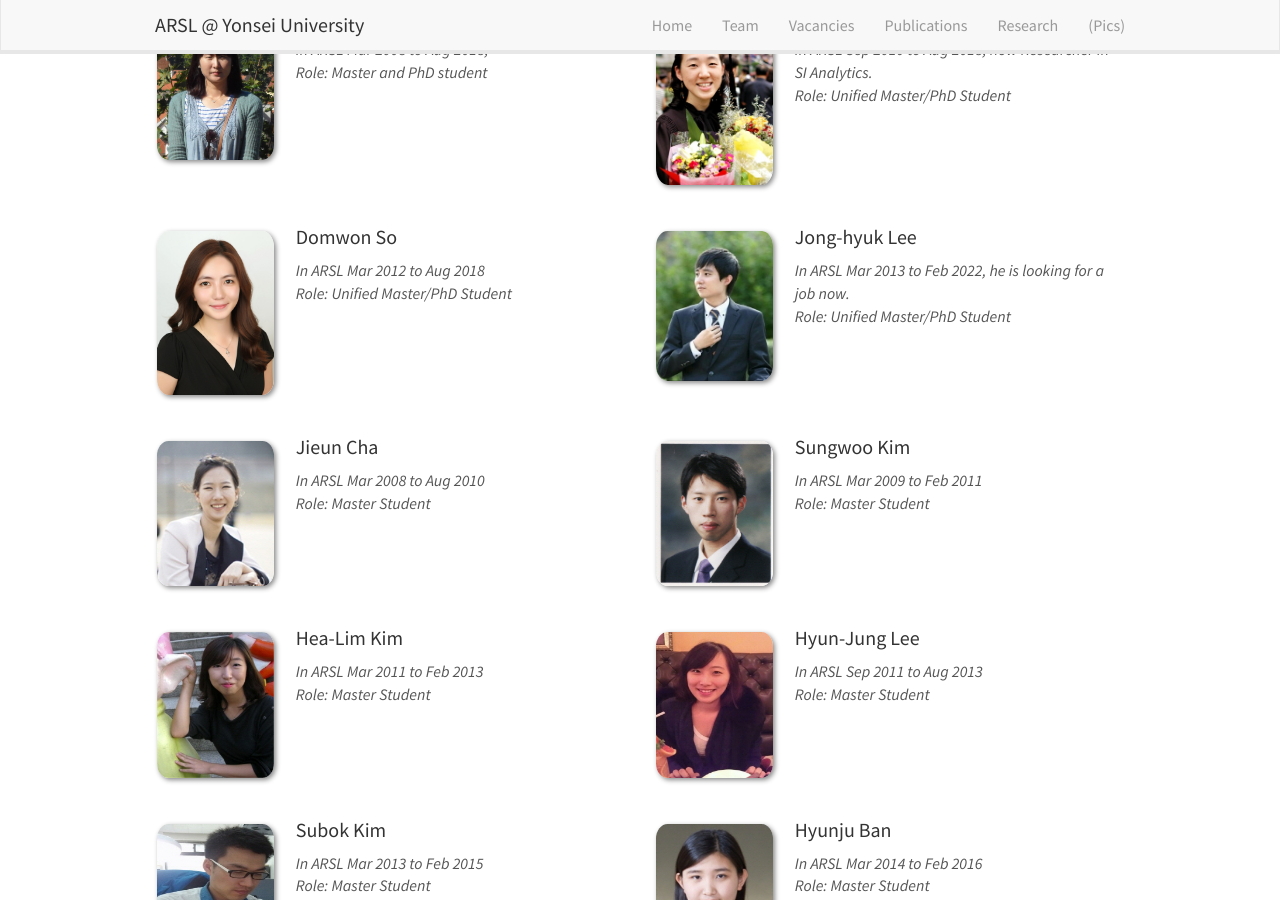
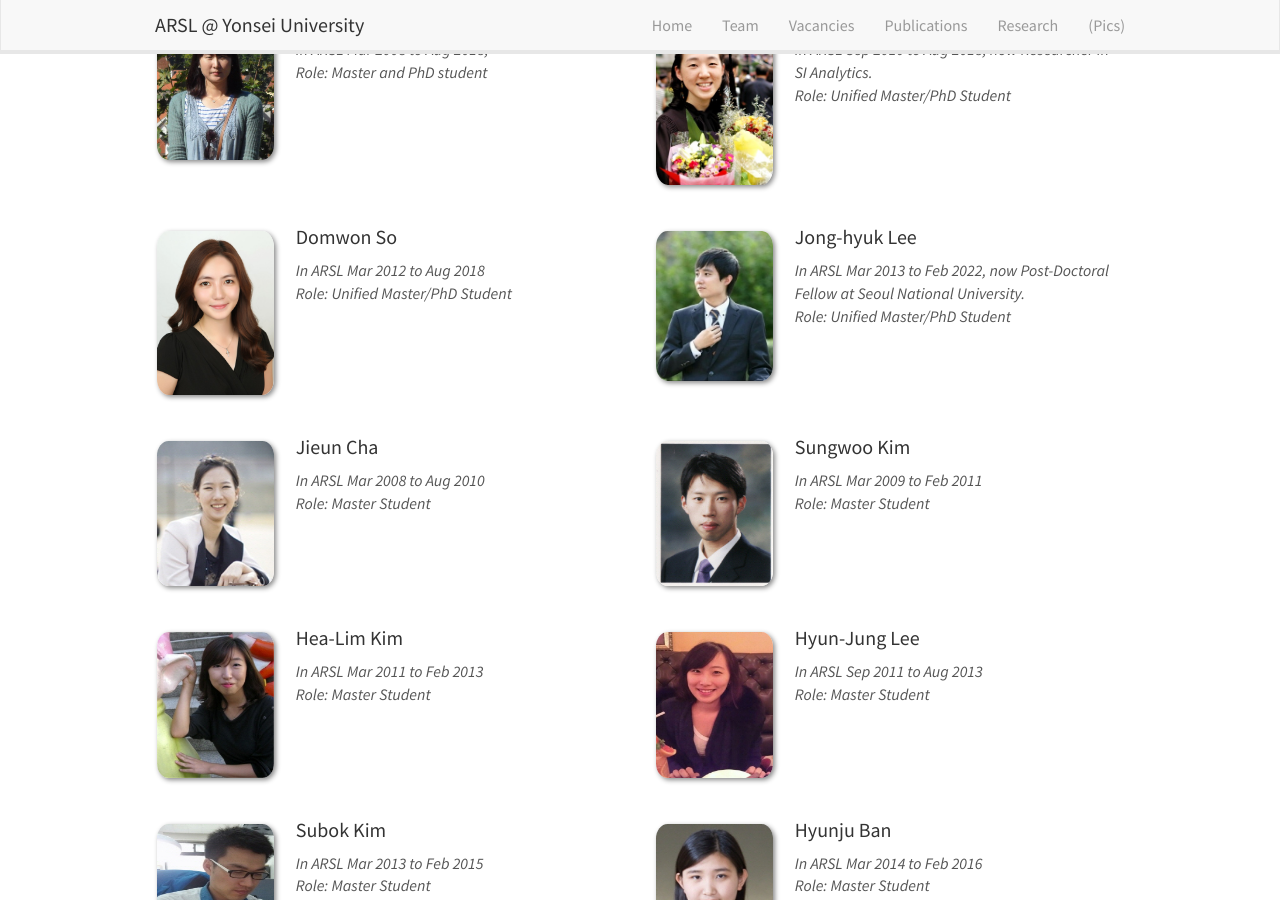
Before and after one commit to roo2003/roo2003.github.io, a Jekyll site: the page built from _pages/team.md, in a window 1280 px wide and 900 px high, scrolled down 1782 px. Built offline with Jekyll 4.4.1, drawn with Linux system fonts in a browser that asks for light colours; nearby versions of some CDN libraries.

Commit message:
Update alumni_members.yml

```diff
--- a/_data/alumni_members.yml
+++ b/_data/alumni_members.yml
@@ -54,7 +54,7 @@
 - name: Jong-hyuk Lee
   photo: Jong-hyuk.jpg
   info: Unified Master/PhD Student
-  duration: In ARSL Mar 2013 to Feb 2022, he is looking for a job now.
+  duration: In ARSL Mar 2013 to Feb 2022, now Post-Doctoral Fellow at Seoul National University.
   email: jhlee13@yonsei.ac.kr
   number_educ: 2
   education1: B.S., Atmospheric Sciences, Yonsei Univ. (Mar 2007-Feb 2013)
```
